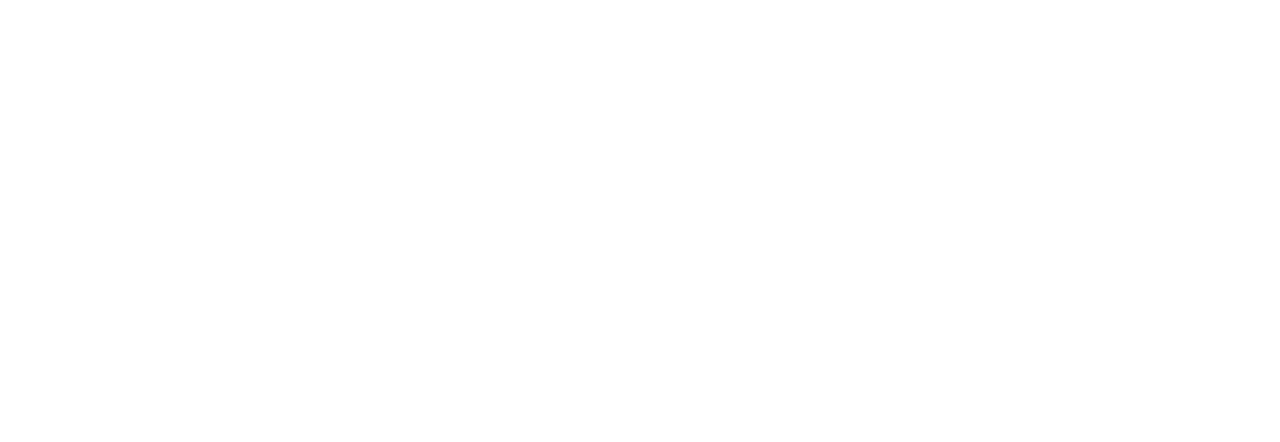
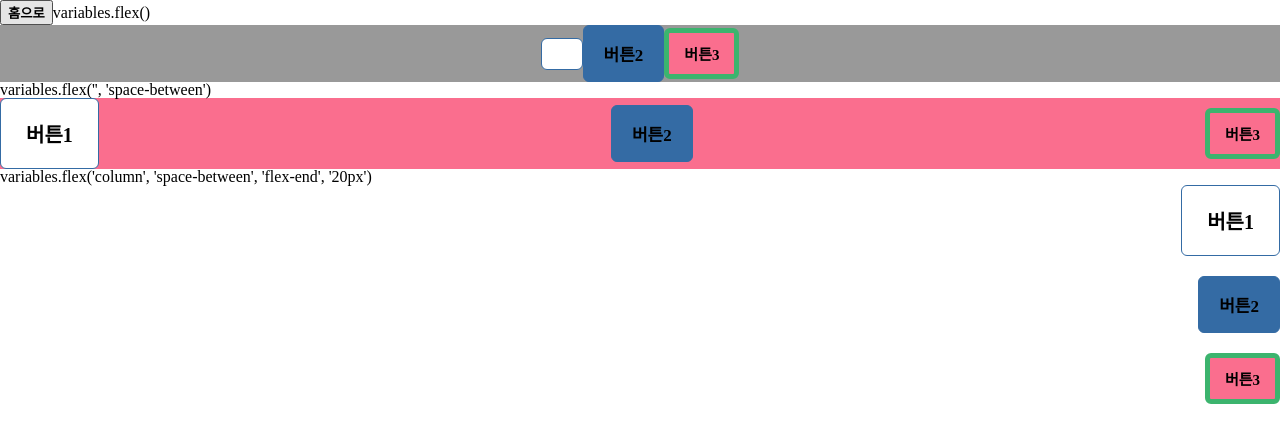
Before and after one commit to chamin966/Project_Setting_Convention, a React (Create React App) app: page /variablesTest in a window 1280 px wide. Before the commit this address had no page. Shown: the top 442 px of the page. Built offline with nearby package versions, Linux system fonts and the light colour scheme.

Commit message:
Style: mixin으로 자주 사용되는 박스 레이아웃 사용 가능

```diff
--- a/src/Router.tsx
+++ b/src/Router.tsx
@@ -3,6 +3,7 @@
 import DevTool from './pages/DevTool';
 import Buttons from './pages/Buttons';
 import ThemeTest from './pages/ThemeTest';
+import VariableTest from './pages/VariableTest';
 
 function Router() {
   return (
@@ -12,6 +13,7 @@
         <Route path='/devtool' element={<DevTool />} />
         <Route path='/buttons' element={<Buttons />} />
         <Route path='/themeTest' element={<ThemeTest />} />
+        <Route path='variablesTest' element={<VariableTest />} />
       </Routes>
     </BrowserRouter>
   );
--- a/src/index.tsx
+++ b/src/index.tsx
@@ -5,13 +5,14 @@
 import GlobalStyle from './styles/GlobalStyle';
 import { ThemeProvider } from 'styled-components';
 import theme from './styles/theme';
+import variables from './styles/variables';
 
 const root = ReactDOM.createRoot(
   document.getElementById('root') as HTMLElement
 );
 root.render(
   <React.StrictMode>
-    <ThemeProvider theme={theme}>
+    <ThemeProvider theme={{ style: theme, variables }}>
       <GlobalStyle />
       <Router />
     </ThemeProvider>
--- a/src/pages/Home.tsx
+++ b/src/pages/Home.tsx
@@ -10,6 +10,9 @@
       </button>
       <button onClick={() => navigate('/buttons')}>버튼즈 페이지</button>
       <button onClick={() => navigate('/themeTest')}>theme test 페이지</button>
+      <button onClick={() => navigate('/variablesTest')}>
+        variables test 페이지
+      </button>
     </StyledHome>
   );
 }
--- a/src/pages/ThemeTest.tsx
+++ b/src/pages/ThemeTest.tsx
@@ -16,5 +16,5 @@
 // 외부 파일이 아닌 ThemeProvider로 감싸져 있는 컴포넌트 내에서
 // 스타일 코드를 작성하는 경우에는 프롭스로 바로 가져와서 사용 가능
 const Container = styled.div`
-  background-color: ${(props) => props.theme.palette.pink};
+  background-color: ${(props) => props.theme.style.palette.pink};
 `;
--- /dev/null
+++ b/src/pages/VariableTest.tsx
@@ -0,0 +1,48 @@
+import styled from 'styled-components';
+import CommonButton from '../components/atom/CommonButton';
+import { useNavigate } from 'react-router-dom';
+import variables from '../styles/variables';
+import theme from '../styles/theme';
+
+const VariableTest = () => {
+  const navigate = useNavigate();
+  return (
+    <>
+      <button onClick={() => navigate('/')}>홈으로</button>
+      <span>variables.flex()</span>
+      <ButtonsContainer1>
+        <CommonButton />
+        <CommonButton label='버튼2' size='medium' theme='secondary' />
+        <CommonButton label='버튼3' size='small' theme='pink' />
+      </ButtonsContainer1>
+      <span>variables.flex('', 'space-between')</span>
+      <ButtonsContainer2>
+        <CommonButton label='버튼1' size='large' theme='primary' />
+        <CommonButton label='버튼2' size='medium' theme='secondary' />
+        <CommonButton label='버튼3' size='small' theme='pink' />
+      </ButtonsContainer2>
+      <span>variables.flex('column', 'space-between', 'flex-end', '20px')</span>
+      <ButtonsContainer3>
+        <CommonButton label='버튼1' size='large' theme='primary' />
+        <CommonButton label='버튼2' size='medium' theme='secondary' />
+        <CommonButton label='버튼3' size='small' theme='pink' />
+      </ButtonsContainer3>
+    </>
+  );
+};
+
+const ButtonsContainer1 = styled.div`
+  /* ${variables.flex()} */
+  background-color: ${(props) => props.theme.style.palette.grey};
+  ${(props) => props.theme.variables.flex()}
+`;
+
+const ButtonsContainer2 = styled.div`
+  ${variables.flex('', 'space-between')}
+  background-color: ${theme.palette.pink};
+`;
+
+const ButtonsContainer3 = styled.div`
+  ${variables.flex('column', 'space-between', 'flex-end', '20px')}
+`;
+export default VariableTest;
--- /dev/null
+++ b/src/styles/variables.ts
@@ -0,0 +1,31 @@
+// variables.js
+
+import { css } from 'styled-components';
+
+// 사용법
+// 기본 설정값 사용  => flexSet()
+// 바꾸고 싶어! => flexSet("column","space-between","center", "20px")
+
+const variables = {
+  flex: (
+    direction = 'row',
+    justify = 'center',
+    align = 'center',
+    gap = '0'
+  ) => css`
+    display: flex;
+    flex-direction: ${direction};
+    justify-content: ${justify};
+    align-items: ${align};
+    gap: ${gap};
+  `,
+
+  absoluteCenter: css`
+    position: absolute;
+    top: 50%;
+    left: 50%;
+    transform: translate(-50%, -50%);
+  `,
+};
+
+export default variables;
```
Also changed, not shown: tsconfig.json (+3 -9 lines).
